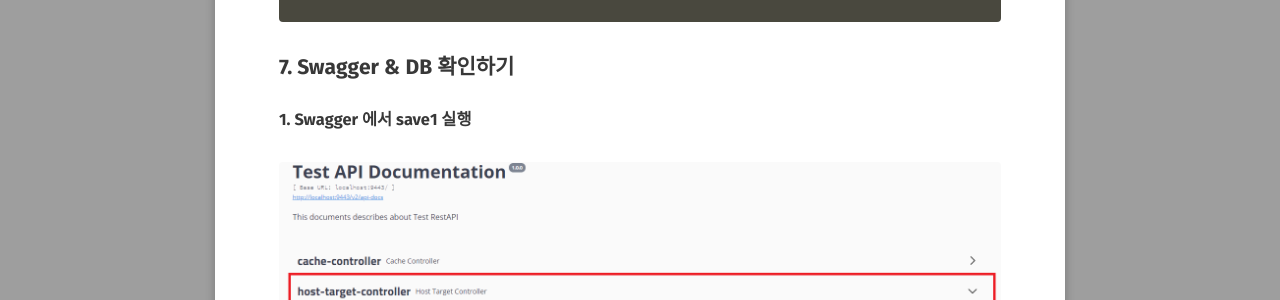
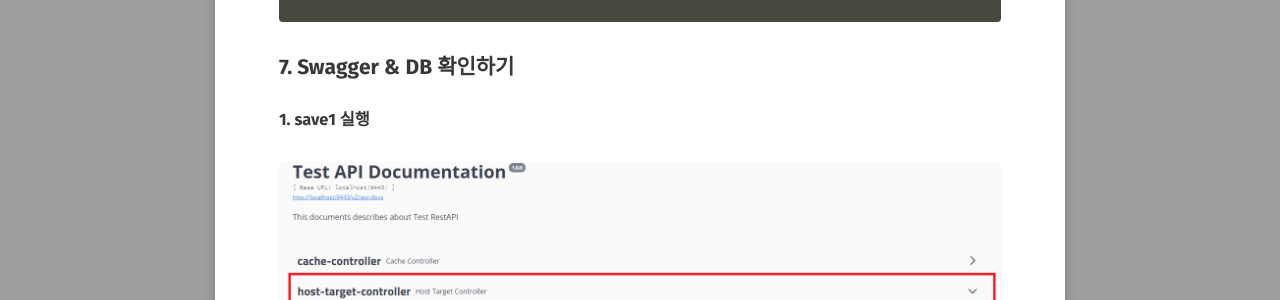
Before and after one commit to GayeonYoon/GayeonYoon.github.io, a Jekyll site: the page built from _posts/2021-08-24-JPA-MAPPING.md, in a window 1280 px wide and 900 px high, scrolled down 5609 px. Shown: the part 150-450 px from the top of the window. Built offline with Jekyll 4.4.1, drawn with Linux system fonts in a browser that asks for light colours; some web fonts are replaced.

Commit message:
Update 2021-08-24-JPA-MAPPING.md

```diff
--- a/_posts/2021-08-24-JPA-MAPPING.md
+++ b/_posts/2021-08-24-JPA-MAPPING.md
@@ -209,7 +209,7 @@ public class HostTargetController {
 
 ## 7. Swagger & DB 확인하기
 
-### 1. Swagger 에서 save1 실행
+### 1. save1 실행
 <figure>
 	<img src="/assets/img/Host_Target_Swagger1.png">
 </figure>
```
